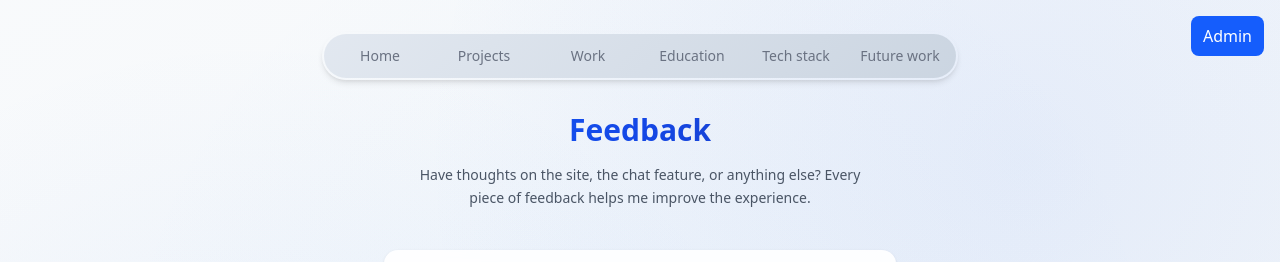
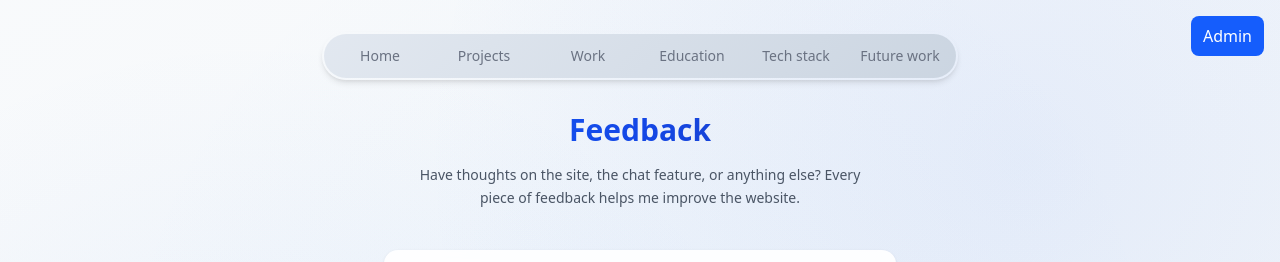
Before and after one commit to kdm-kev-NTNU/AboutMe, a Vue app in the folder frontend/homepage/: page /feedback in a window 1280 px wide. Shown: the top 262 px of the page. Built offline with nearby package versions, Linux system fonts and the light colour scheme.

Commit message:
mini fix

```diff
--- a/frontend/homepage/src/views/FeedbackView.vue
+++ b/frontend/homepage/src/views/FeedbackView.vue
@@ -27,7 +27,7 @@ const t = computed(() => {
   }
   return {
     pageTitle: 'Feedback',
-    intro: 'Have thoughts on the site, the chat feature, or anything else? Every piece of feedback helps me improve the experience.',
+    intro: 'Have thoughts on the site, the chat feature, or anything else? Every piece of feedback helps me improve the website.',
     messageLabel: 'Your feedback',
     messagePlaceholder: 'Write your feedback here ...',
     submit: 'Send feedback',
```
